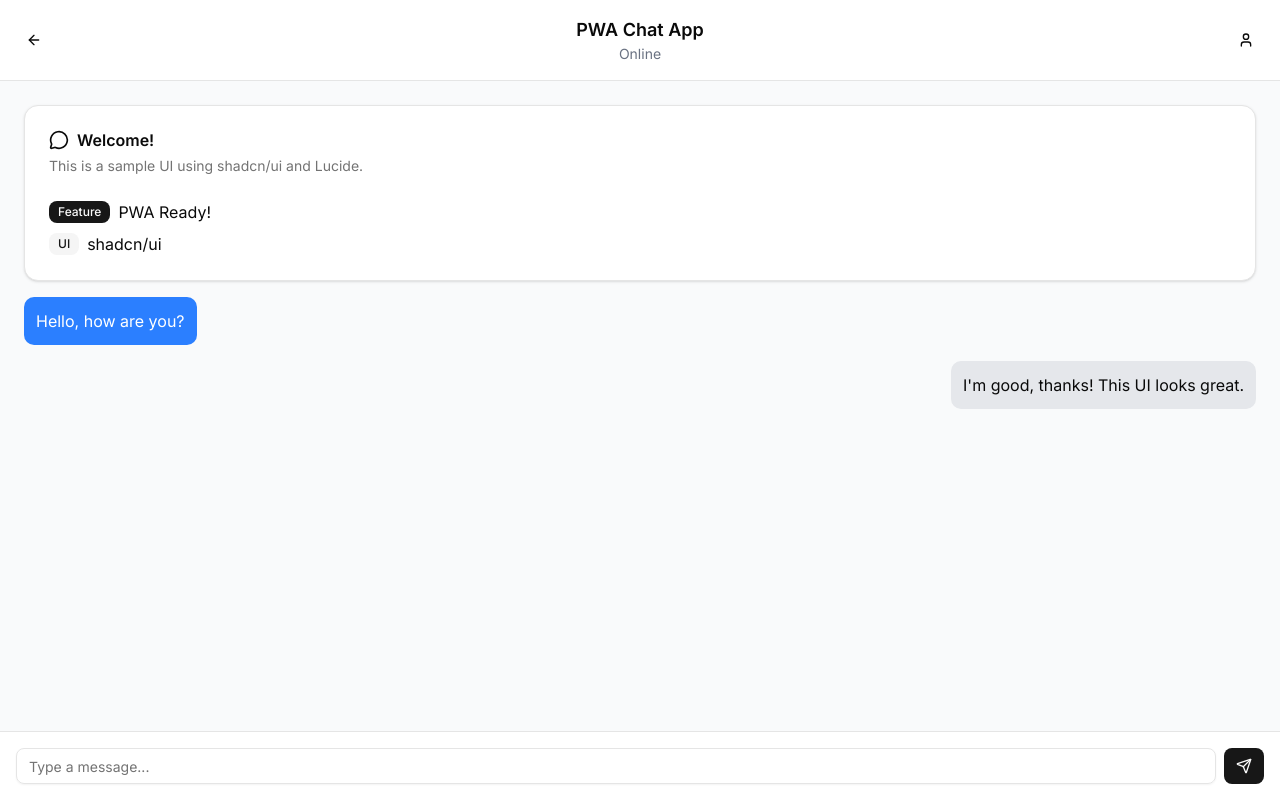
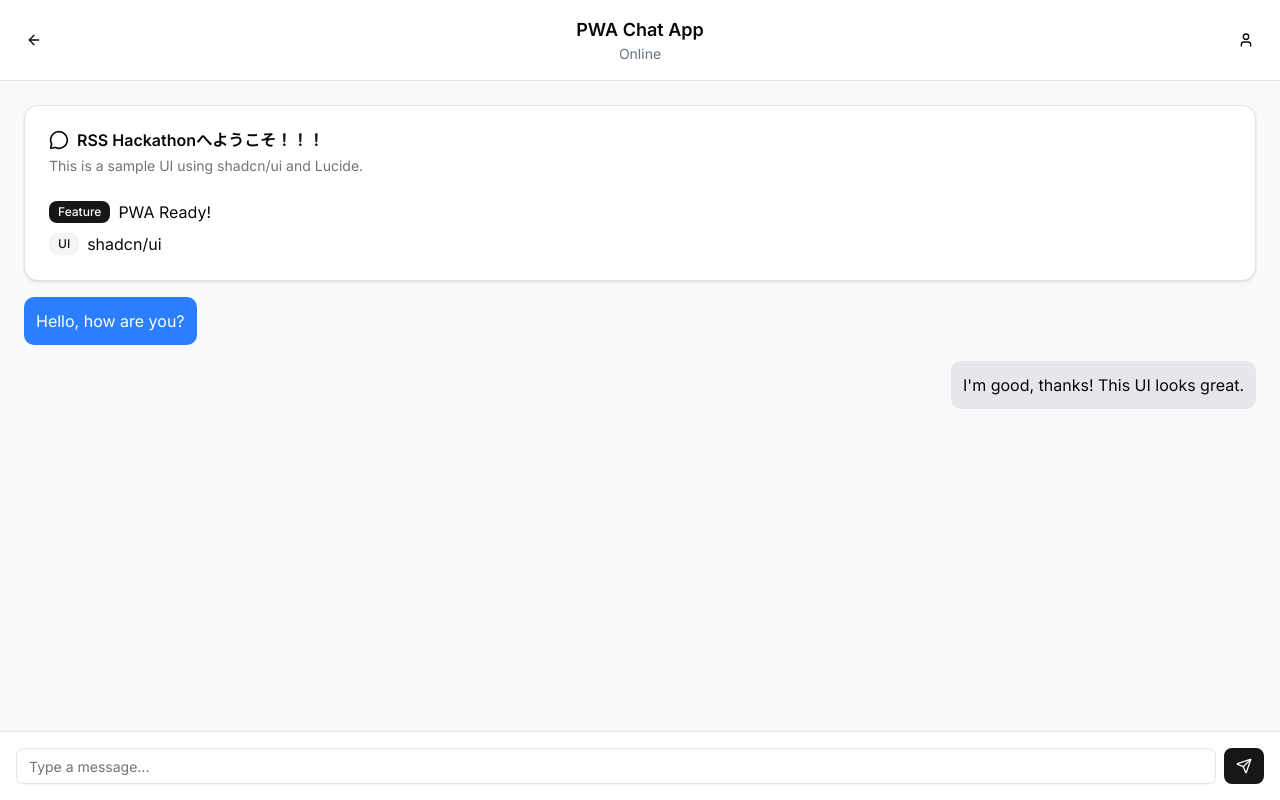
Before and after one commit to wolfmagnate/rsshackathon, a Next.js app: page / in a window 1280 px wide. Built offline with nearby package versions, Linux system fonts and the light colour scheme.

Commit message:
add name

```diff
--- a/app/page.tsx
+++ b/app/page.tsx
@@ -41,7 +41,7 @@ export default function HomePage() {
           <CardHeader>
             <CardTitle className="flex items-center gap-2">
               <MessageCircle className="w-5 h-5" />
-              <span>Welcome!</span>
+              <span>RSS Hackathonへようこそ！！！</span>
             </CardTitle>
             <CardDescription>This is a sample UI using shadcn/ui and Lucide.</CardDescription>
           </CardHeader>
```
